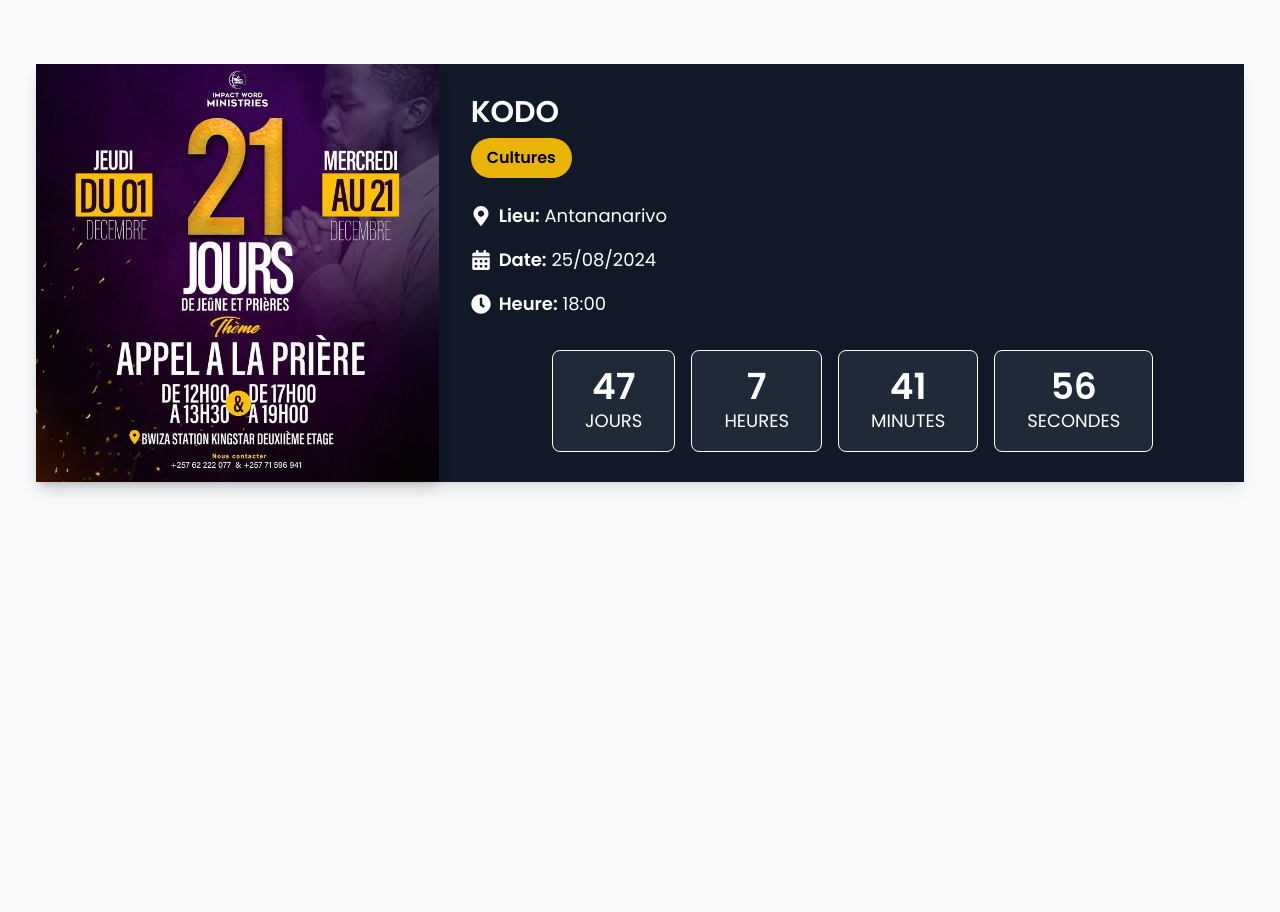
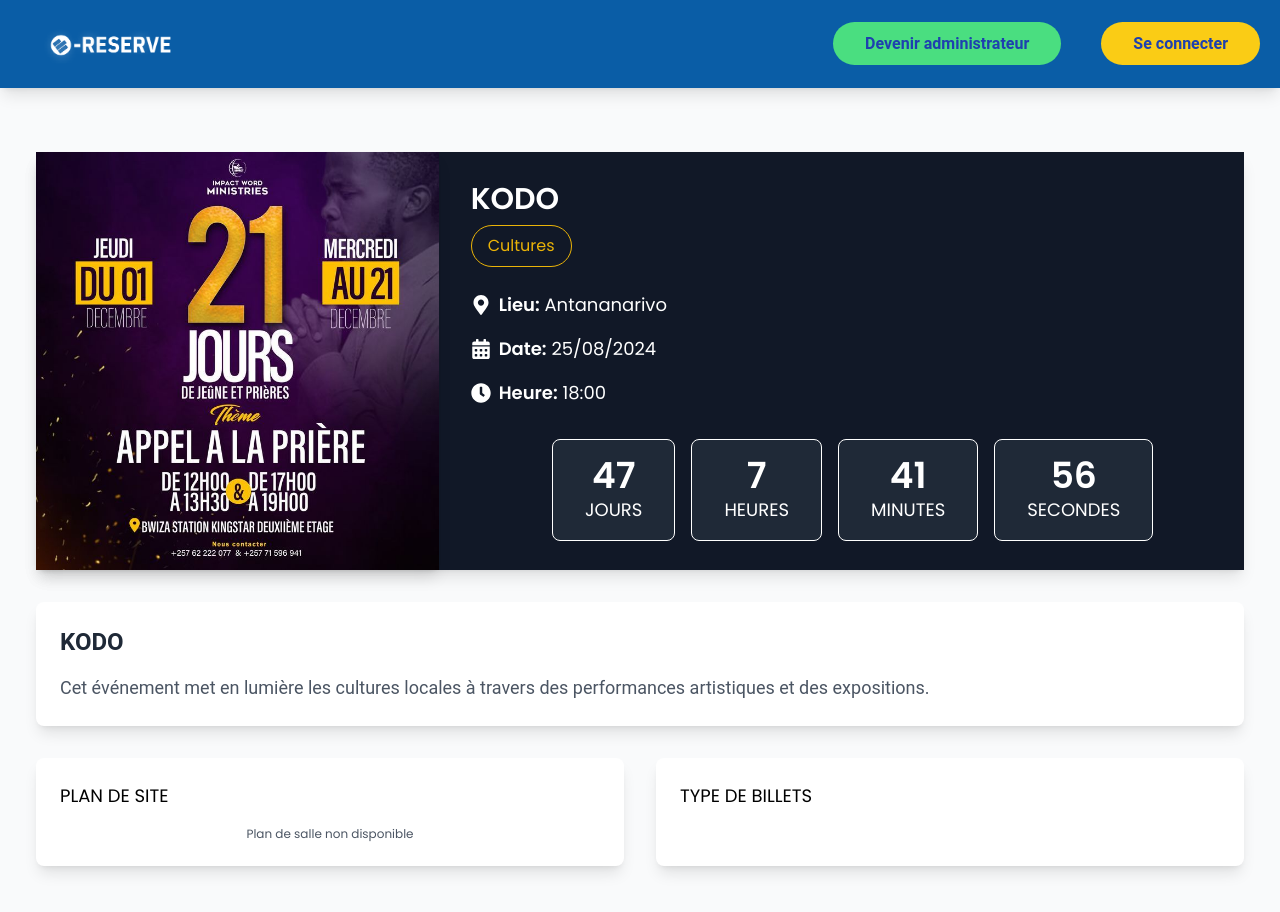
Before and after one commit to Lilasss/E-reserve, a React (Vite) app in the folder FrontendSiteVitrine/: page /event/1 in a window 1280 px wide. Shown: the top 912 px of the page. Before the commit the page ends 800 px from the top, so only its background shows below. Built offline with nearby package versions, Linux system fonts and the light colour scheme.

Commit message:
billet 2

```diff
--- a/FrontendSiteVitrine/src/pages/PageUser/SiteVitrineUser/Evenement/EventDetail.jsx
+++ b/FrontendSiteVitrine/src/pages/PageUser/SiteVitrineUser/Evenement/EventDetail.jsx
@@ -3,6 +3,7 @@ import { useParams } from 'react-router-dom';
 import { FaMapMarkerAlt, FaCalendarAlt, FaClock } from 'react-icons/fa';
 import flyerImage from '../../assets/flyer.jpeg';
 import educationImage from '../../assets/Education.jpeg';
+import BarNav from '../BarNav';
 
 const eventsData = {
     1: {
@@ -11,6 +12,7 @@ const eventsData = {
         type: 'Cultures',
         lieu: 'Antananarivo',
         date: '2024-08-25T18:00:00',
+        description: "Cet événement met en lumière les cultures locales à travers des performances artistiques et des expositions.",
     },
     2: {
         name: 'Conférence internationale',
@@ -18,6 +20,7 @@ const eventsData = {
         type: 'Éducation',
         lieu: 'Toamasina',
         date: '2024-09-12T09:00:00',
+        description: "Une conférence rassemblant des experts du monde entier pour discuter des avancées en éducation.",
     },
 };
 
@@ -58,6 +61,9 @@ function EventDetail() {
     }
 
     return (
+        <>
+            <BarNav />
+
             <div className="container mx-auto my-16 px-9 text-white">
                 <div className="flex flex-col lg:flex-row items-center lg:space-x-8 bg-gray-900 shadow-lg">
                     <img
@@ -65,12 +71,11 @@ function EventDetail() {
                         alt={event.type}
                         className="w-full lg:w-1/3 shadow-lg object-cover"
                     />
-                <div className="lg:w-1/2 mt-8 lg:mt-0" style={{ fontFamily: 'Poppins, sans-serif' }}
-                >
+                    <div className="lg:w-1/2 mt-8 lg:mt-0" style={{ fontFamily: 'Poppins, sans-serif' }}>
                         <h2 className="text-3xl font-bold mb-2 text-white">
                             {event.name}
                         </h2>
-                    <p className="text- bg-yellow-500 px-4 py-2 rounded-full inline-block text-black font-semibold mb-6">
+                        <p className="text-yellow-500 border border-yellow-500 rounded-full cursor-pointer px-4 py-2 inline-block mb-6">
                             {event.type}
                         </p>
                         <div className="flex items-center mb-4">
@@ -119,7 +124,26 @@ function EventDetail() {
                         </div>
                     </div>
                 </div>
+                <div className="mt-8 p-6 bg-white rounded-lg shadow-lg">
+                    <h2 className="text-2xl font-bold mb-4 text-gray-800">{event.name}</h2>
+                    <p className="text-lg text-gray-600">{event.description}</p>
                 </div>
+
+                <div className="flex flex-col lg:flex-row mt-8 gap-8" style={{ fontFamily: 'Poppins, sans-serif' }}>
+                    <div className="bg-white p-6 rounded-lg shadow-lg w-full lg:w-1/2">
+                        <h2 className="text-lg text-black mb-4">PLAN DE SITE</h2>
+                        <p className="text-gray-600 text-xs text-center">Plan de salle non disponible</p>
+                    </div>
+                    <div className="bg-white p-6 rounded-lg shadow-lg w-full lg:w-1/2">
+                        <h2 className="text-lg text-black mb-4">TYPE DE BILLETS</h2>
+                        <div className="flex items-center justify-between">
+                            <p className="text-gray-600"></p>
+                        </div>
+                    </div>
+                </div>
+
+            </div>
+        </>
     );
 }
 
```
Lines whose indentation alone changed are shown as unchanged.
